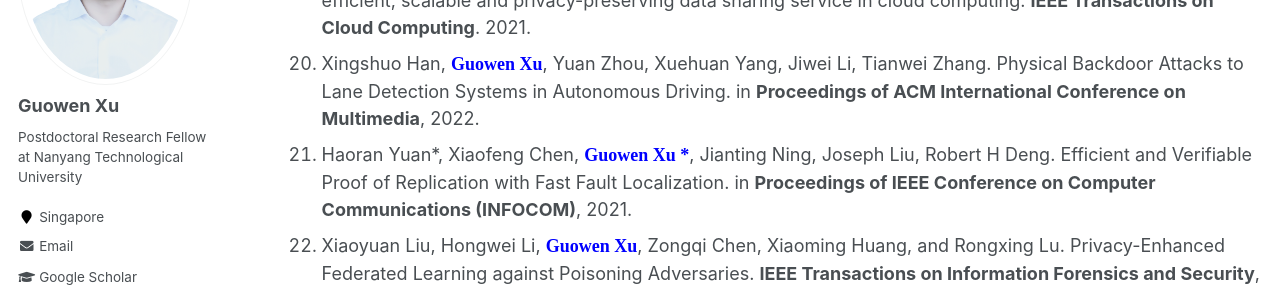
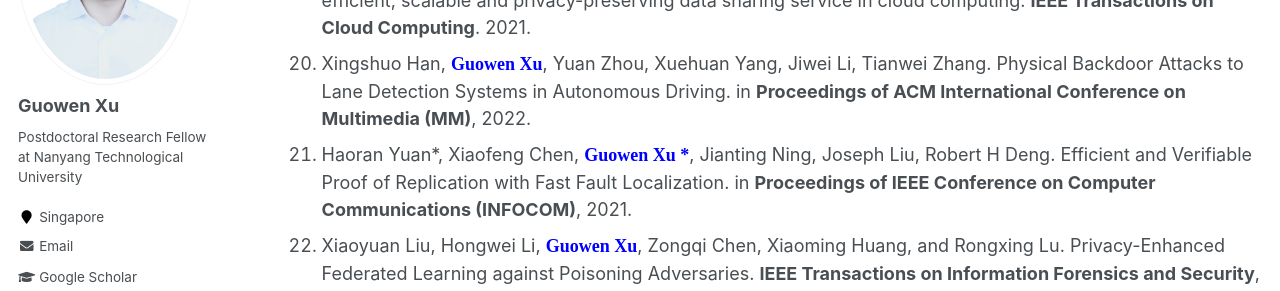
Before and after one commit to Guowen-xu/guowen-xu.github.io, a Jekyll site: the page built from _pages/publications.md, in a window 1280 px wide and 900 px high, scrolled down 1656 px. Shown: the part 179-470 px from the top of the window. Built offline with Jekyll 4.4.1, drawn with Linux system fonts in a browser that asks for light colours; some web fonts are replaced.

Commit message:
Update publications.md

```diff
--- a/_pages/publications.md
+++ b/_pages/publications.md
@@ -33,7 +33,7 @@ You can find my articles on my [Google Scholar](https://scholar.google.com.hk/ci
 17. Guanlin Li, **<font face="Times New Roman" color=blue size=4> Guowen Xu *</font>**, Han Qiu, Ruan He, Jiwei Li,  Tianwei Zhang. Improving Adversarial Robustness of 3D Point Cloud Classification Models. in **Proceeding of  European Conference on Computer Vision (ECCV)**, Tel-Aviv, 2022.
 18. Jianfei Sun,  **<font face="Times New Roman" color=blue size=4> Guowen Xu *</font>**, Tianwei Zhang, Xiaochun Cheng, Xingshuo Han, MingJian Tang. Secure Data Sharing with Flexible Cross-domain Authorization in Autonomous Vehicle Systems. **IEEE IEEE Transactions on Intelligent Transportation Systems**, 2021.
 19. Jianfei Sun,  **<font face="Times New Roman" color=blue size=4> Guowen Xu *</font>**, Tianwei Zhang, Hu Xiong, Hongwei Li, Robert H Deng. Share your data carefree: An efficient, scalable and privacy-preserving data sharing service in cloud computing. **IEEE Transactions on Cloud Computing**. 2021.
-20. Xingshuo Han, **<font face="Times New Roman" color=blue size=4> Guowen Xu</font>**, Yuan Zhou, Xuehuan Yang, Jiwei Li, Tianwei Zhang. Physical Backdoor Attacks to Lane Detection Systems in Autonomous Driving. in **Proceedings of ACM International Conference on Multimedia**, 2022.
+20. Xingshuo Han, **<font face="Times New Roman" color=blue size=4> Guowen Xu</font>**, Yuan Zhou, Xuehuan Yang, Jiwei Li, Tianwei Zhang. Physical Backdoor Attacks to Lane Detection Systems in Autonomous Driving. in **Proceedings of ACM International Conference on Multimedia (MM)**, 2022.
 21. Haoran Yuan\*, Xiaofeng Chen, **<font face="Times New Roman" color=blue size=4> Guowen Xu *</font>**, Jianting Ning, Joseph Liu, Robert H Deng.  Efficient and Verifiable Proof of Replication with Fast Fault Localization. in **Proceedings of IEEE Conference on Computer Communications (INFOCOM)**, 2021.
 22. Xiaoyuan Liu, Hongwei Li, **<font face="Times New Roman" color=blue size=4> Guowen Xu</font>**, Zongqi Chen, Xiaoming Huang, and Rongxing Lu. Privacy-Enhanced Federated Learning against Poisoning Adversaries. **IEEE Transactions on Information Forensics and Security**, 2021.
 23. Shangwei Guo, Tianwei Zhang, **<font face="Times New Roman" color=blue size=4> Guowen Xu</font>**, Han Yu, Tao Xiang, Yang Liu. Topology-aware Differen-tial Privacy for Decentralized Image Classification. **IEEE Transactions on Circuits and Systems for Video Technology**, 2021.
```
